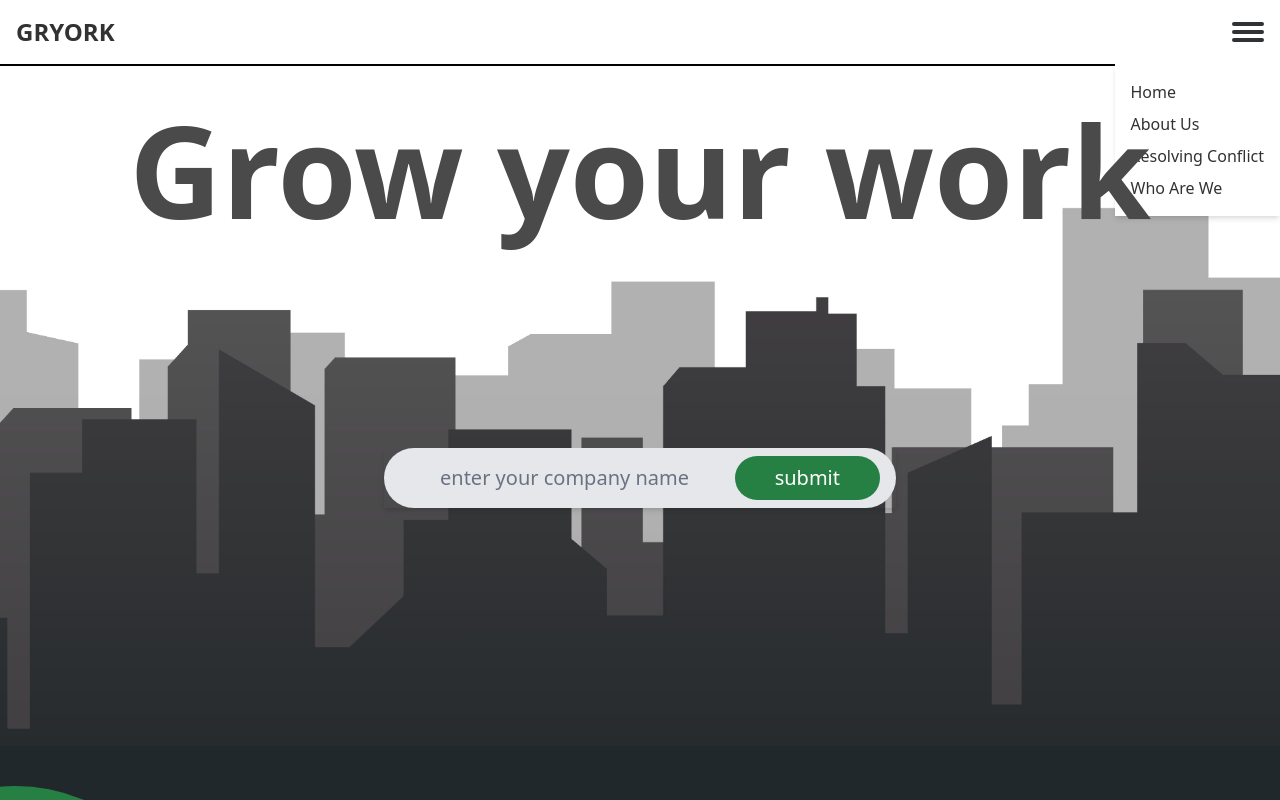
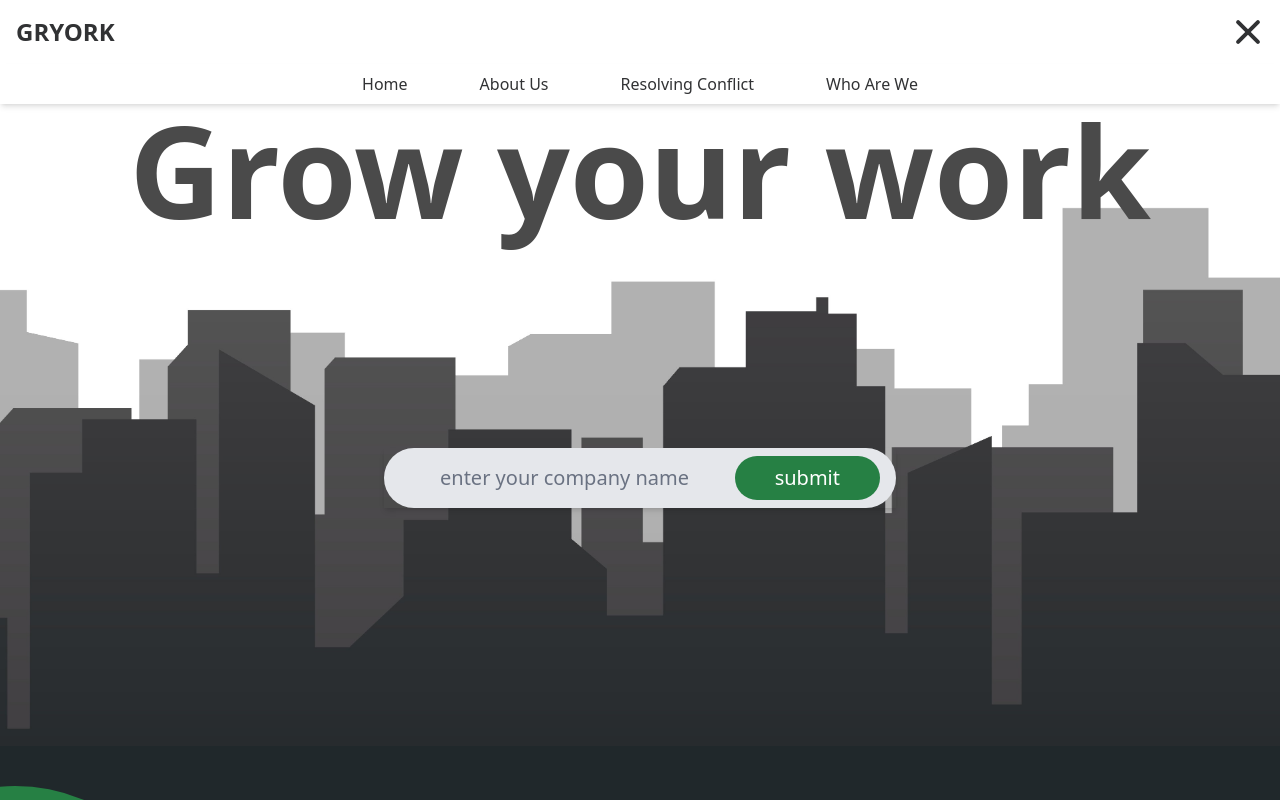
Before and after one commit to Nicky9319/Gryork_Frontend, a React (Vite) app: page / in a window 1280 px wide. Both pictures are taken after a click on the button 1248 px from the left and 32 px from the top of the page. Shown: the top 800 px of the page. Built offline with nearby package versions, Linux system fonts and the light colour scheme.

Commit message:
Added the New Navbar and the Component switch rather than page load in the Linking that was done

```diff
--- a/package.json
+++ b/package.json
@@ -20,7 +20,7 @@
     "react": "^18.3.1",
     "react-dom": "^18.3.1",
     "react-icons": "^5.5.0",
-    "react-router-dom": "^7.1.5",
+    "react-router-dom": "^7.5.0",
     "tailwind-merge": "^3.2.0",
     "tailwindcss": "^4.0.3",
     "tw-animate-css": "^1.2.5"
--- a/src/App.jsx
+++ b/src/App.jsx
@@ -20,7 +20,6 @@ import { BrowserRouter as Router, Routes, Route } from 'react-router-dom';
 function App() {
   return (
     <div className="min-h-screen overflow-x-hidden bg-gray-50 text-gray-800">
-      <Navbar />
 
       {/* <HeroSection />
       <ProblemSection />
@@ -28,9 +27,11 @@ function App() {
       <ServicesSection />
       <FeaturesSection />
       <SpeedSection /> */}
+      <Router>
 
 
-      <Router>
+        <Navbar />
+
         <Routes>
           <Route path="/" element={<MainPage />} />
           <Route path="/dispute-resolution" element={<DisputeResolution />} />
@@ -42,9 +43,13 @@ function App() {
           <Route path="/team" element={<Team />} />
           <Route path="/supervisor" element={<Supervisor />} />
         </Routes>
+
+
+        <Footer />
+
+
       </Router>
 
-      <Footer />
     </div>
   );
 }
--- a/src/Views/MainPage/components/ServicesSection.jsx
+++ b/src/Views/MainPage/components/ServicesSection.jsx
@@ -1,7 +1,8 @@
 import React from 'react';
+import { useNavigate } from 'react-router-dom';
 
 // Reusable Service Card component
-const ServiceCard = ({ title, icon, description, urlLink }) => {
+const ServiceCard = ({ title, icon, description, urlLink, onNavigate }) => {
   return (
     <div className="relative w-[450px] h-[450px] flex flex-col items-center md:w-[380px] md:h-[380px] mb-8 sm:w-[300px] sm:h-[300px]">
       <div className="absolute -top-[55px] left-1/2 transform -translate-x-1/2 z-10" style={{ background: 'none' }}>
@@ -21,7 +22,7 @@ const ServiceCard = ({ title, icon, description, urlLink }) => {
         </div>
       </div>
 
-      <a href={urlLink || "/"} className="absolute -bottom-[25px] left-1/2 transform -translate-x-1/2 bg-[#CFF063] py-4 px-10 rounded-full text-black no-underline text-xl font-bold z-10 shadow-sm sm:text-lg sm:py-3 sm:px-8">
+      <a href={urlLink || "/"} onClick={(e) => onNavigate(urlLink || "/", e)} className="absolute -bottom-[25px] left-1/2 transform -translate-x-1/2 bg-[#CFF063] py-4 px-10 rounded-full text-black no-underline text-xl font-bold z-10 shadow-sm sm:text-lg sm:py-3 sm:px-8">
         learn more
       </a>
     </div>
@@ -29,6 +30,14 @@ const ServiceCard = ({ title, icon, description, urlLink }) => {
 };
 
 const ServicesSection = () => {
+  const navigate = useNavigate();
+
+  const handleNavigation = (path, e) => {
+    e.preventDefault();
+    navigate(path);
+    window.scrollTo(0, 0); // Scroll to the top of the page after navigation
+  };
+
   const services = [
     {
       title: 'CWC',
@@ -68,16 +77,15 @@ const ServicesSection = () => {
           <div className="flex justify-evenly md:flex-wrap md:justify-center md:gap-45 sm:gap-10">
             {services.slice(0, 3).map((service, index) => (
               <div key={index} className="flex justify-center">
-                <ServiceCard {...service} />
+                <ServiceCard {...service} onNavigate={handleNavigation} />
               </div>
             ))}
           </div>
 
-          {/* Second row - 2 cards */}
           <div className="flex justify-evenly md:flex-wrap md:justify-center md:gap-45 sm:gap-10">
             {services.slice(3).map((service, index) => (
               <div key={index} className="flex justify-center">
-              <ServiceCard {...service} />
+                <ServiceCard {...service} onNavigate={handleNavigation} />
               </div>
             ))}
           </div>
--- a/src/components/Navbar.jsx
+++ b/src/components/Navbar.jsx
@@ -1,40 +1,127 @@
-import React, { useState } from 'react';
+import React, { useState, useEffect, useRef } from 'react';
+import { useNavigate } from 'react-router-dom'; // Add this import
 
 const Navbar = () => {
   const [isMenuOpen, setIsMenuOpen] = useState(false);
+  const navigate = useNavigate(); // React Router's navigation hook
+  const menuRef = useRef(null);
 
   const toggleMenu = () => {
     setIsMenuOpen(!isMenuOpen);
   };
 
+  const handleNavigation = (path, e) => {
+    e.preventDefault(); // Prevent default navigation
+    navigate(path); // Navigate programmatically
+    // Note: We don't close the menu here
+  };
+
+  useEffect(() => {
+    const handleClickOutside = (event) => {
+      if (
+        isMenuOpen &&
+        menuRef.current &&
+        !menuRef.current.contains(event.target) &&
+        !event.target.closest('.menu-toggle')
+      ) {
+        setIsMenuOpen(false);
+      }
+    };
+
+    document.addEventListener('mousedown', handleClickOutside);
+
+    return () => {
+      document.removeEventListener('mousedown', handleClickOutside);
+    };
+  }, [isMenuOpen]);
+
   return (
-    <div className="navbar-container border-b-2 border-black">
+    <div className="navbar-container border-b-2 border-black relative">
       <nav className="navbar flex justify-between items-center p-4 bg-white relative z-10">
-        <a href="/" className="logo text-2xl font-bold text-[#313234] no-underline">
+        <a href="/" onClick={(e) => handleNavigation('/', e)} className="logo text-2xl font-bold text-[#313234] no-underline">
           GRYORK
         </a>
         <div className="flex items-center space-x-4">
           <button className="menu-toggle bg-transparent border-none cursor-pointer" onClick={toggleMenu}>
-            <div className="hamburger flex flex-col justify-between w-8 h-5">
-              <span className="block h-1 w-full bg-[#313234] rounded"></span>
-              <span className="block h-1 w-full bg-[#313234] rounded"></span>
-              <span className="block h-1 w-full bg-[#313234] rounded"></span>
+            <div className="hamburger flex flex-col justify-between w-8 h-5 relative">
+              <span className={`block h-1 w-full bg-[#313234] rounded absolute transition-all duration-300 ${isMenuOpen ? 'rotate-45 top-2' : 'top-0'}`}></span>
+              <span className={`block h-1 w-full bg-[#313234] rounded absolute top-2 transition-all duration-300 ${isMenuOpen ? 'opacity-0' : 'opacity-100'}`}></span>
+              <span className={`block h-1 w-full bg-[#313234] rounded absolute transition-all duration-300 ${isMenuOpen ? '-rotate-45 top-2' : 'top-4'}`}></span>
             </div>
           </button>
         </div>
-        {isMenuOpen && (
-          <div className="menu absolute top-full right-0 bg-white shadow-md p-4">
-            <ul className="space-y-2">
-              <li><a href="/" className="text-[#313234] no-underline">Home</a></li>
-              <li><a href="/about-us" className="text-[#313234] no-underline">About Us</a></li>
-              <li><a href="/dispute-resolution" className="text-[#313234] no-underline">Resolving Conflict</a></li>
-              <li><a href="/gryork-explained" className="text-[#313234] no-underline">Who Are We</a></li>
-            </ul>
-          </div>
-        )}
       </nav>
+
+
+      <div ref={menuRef} className={`menu-container absolute left-0 right-0 top-0 w-full bg-white z-20 transition-all duration-500 ${isMenuOpen ? 'opacity-100 translate-y-16' : 'opacity-0 -translate-y-full pointer-events-none'}`}>
+        <div className="menu shadow-md py-2 px-6">
+
+          <ul className="flex justify-center space-x-16 items-center">
+            <li><a href="/" onClick={(e) => handleNavigation('/', e)} className="text-[#313234] no-underline hover:font-bold transition-all text-base px-1">Home</a></li>
+            <li><a href="/about-us" onClick={(e) => handleNavigation('/about-us', e)} className="text-[#313234] no-underline hover:font-bold transition-all text-base px-1">About Us</a></li>
+            <li><a href="/dispute-resolution" onClick={(e) => handleNavigation('/dispute-resolution', e)} className="text-[#313234] no-underline hover:font-bold transition-all text-base px-1">Resolving Conflict</a></li>
+            <li><a href="/gryork-explained" onClick={(e) => handleNavigation('/gryork-explained', e)} className="text-[#313234] no-underline hover:font-bold transition-all text-base px-1">Who Are We</a></li>
+          </ul>
+        </div>
+      </div>
+
+      {/* <div
+        ref={menuRef}
+        className={`menu-container absolute left-1/2 transform -translate-x-1/2 top-0 w-auto bg-white z-20 transition-all duration-500 rounded-lg ${isMenuOpen ? 'opacity-100 translate-y-12' : 'opacity-0 -translate-y-full pointer-events-none'
+          } shadow-lg border border-gray-200`}
+      >
+        <div className="menu py-2 px-6 rounded-lg">
+          <ul className="flex justify-center items-center">
+            <li>
+              <a
+                href="/"
+                onClick={(e) => handleNavigation('/', e)}
+                className="text-[#313234] no-underline hover:font-bold transition-all text-base px-4"
+              >
+                Home
+              </a>
+            </li>
+            <li className="h-5 w-px bg-gray-300"></li>
+            <li>
+              <a
+                href="/gryork-explained"
+                onClick={(e) => handleNavigation('/gryork-explained', e)}
+                className="text-[#313234] no-underline hover:font-bold transition-all text-base px-4"
+              >
+                Who Are We
+              </a>
+            </li>
+            <li className="h-5 w-px bg-gray-300"></li>
+            <li>
+              <a
+                href="/about-us"
+                onClick={(e) => handleNavigation('/about-us', e)}
+                className="text-[#313234] no-underline hover:font-bold transition-all text-base px-4"
+              >
+                About Us
+              </a>
+            </li>
+            <li className="h-5 w-px bg-gray-300"></li>
+            <li>
+              <a
+                href="/dispute-resolution"
+                onClick={(e) => handleNavigation('/dispute-resolution', e)}
+                className="text-[#313234] no-underline hover:font-bold transition-all text-base px-4"
+              >
+                Resolving Conflict
+              </a>
+            </li>
+          </ul>
+        </div>
+
+
+
+
+
+
+      </div> */}
+
     </div>
+
   );
-};
-
-export default Navbar;
+}; export default Navbar;
```
Also changed, not shown: 1 other file (tests, documents, lock files or other folders). Lines whose indentation alone changed are shown as unchanged.
